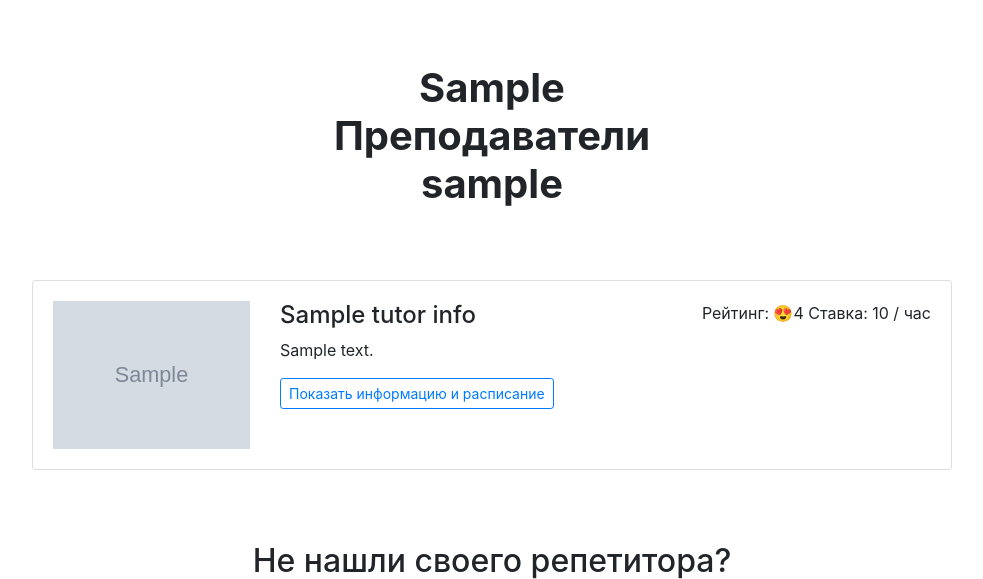
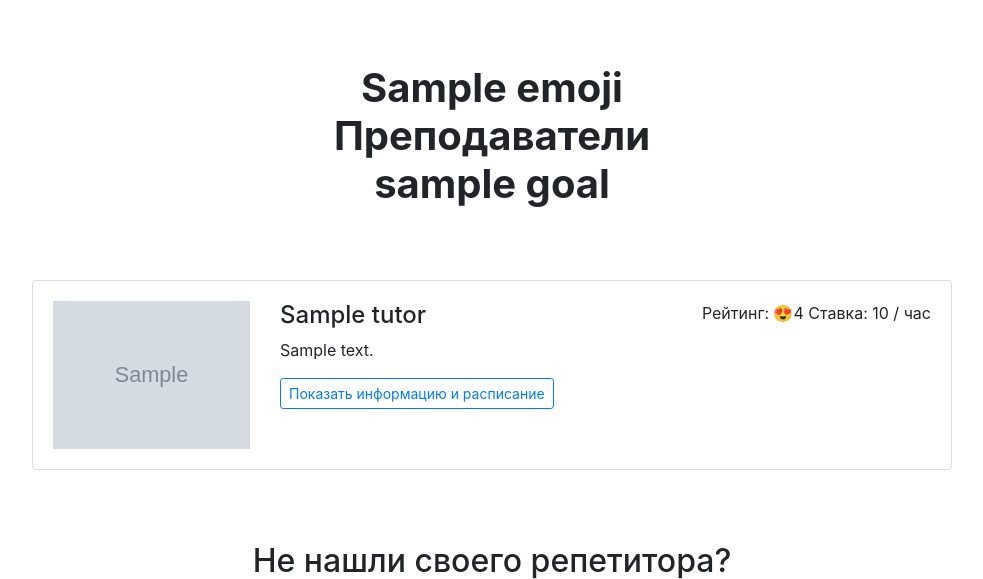
Before and after one commit to levnagornov/English-tutors-website-with-DB, a Flask app: template templates/goal.html in a window 1280 px wide. Shown: the part 72-651 px from the top of the page, without its empty margins (148-1131 px from the left). Run offline with Flask 2, Linux system fonts and the light colour scheme; data comes from the database, SQL or seed files in the repository; the template is opened without the code that fills it: most values are stand-ins (such as "Sample title", 1, 10 or a date in 2020); grey boxes marked "Sample" are stand-in pictures; some libraries are stand-ins or nearby versions.

Commit message:
fixed index and goal page

```diff
--- a/app.py
+++ b/app.py
@@ -6,9 +6,11 @@
 from flask_sqlalchemy import SQLAlchemy
 from flask_migrate import Migrate
 
+from sqlalchemy.sql import func
+
 from config import Config
 from forms import BookingForm, RequestForm, SortTutorsForm
-from sqlalchemy import MetaData
+
 
 app = Flask(__name__)
 app.config.from_object(Config)
@@ -85,7 +87,6 @@
     goal_id = db.Column(db.Integer, db.ForeignKey("goals.id"), nullable=False)
 
 
-
 class TimeForPractice(db.Model):
     """This is time for practice SQLAlchemy model.
     TimeForPractice is related with Request (many-to-one).
@@ -113,17 +114,10 @@
     Contains 6 random tutors, all possible education goals, request for a tutor search form.
     """
 
-    # getting data from DB for HTML template
-    all_tutors = db.session.query(Tutor).all()
-    all_goals = db.session.query(Goal).all()
+    random_tutors = db.session.query(Tutor).order_by(func.random()).limit(6)
+    goals = db.session.query(Goal).all()
 
-    # generating list of 6 random tutors
-    #TODO get random 6 from SQL database
-    random_tutors = random.sample(list(all_tutors), k=6)
-
-    return render_template(
-        "index.html", random_tutors=random_tutors, all_goals=all_goals
-    )
+    return render_template("index.html", random_tutors=random_tutors, goals=goals)
 
 
 @app.route("/all/", methods=["GET", "POST"])
@@ -154,18 +148,15 @@
     return render_template("all.html", all_tutors=sorted_tutors, form=form)
 
 
-@app.route("/goals/<goal>/")
-def render_goal(goal):
+@app.route("/goals/<int:goal_id>/")
+def render_goal(goal_id):
     """Page with a list of tutors by certain education goal."""
 
-    # getting data from DB for HTML template
-    all_tutors = db.session.query(Tutor).all()
-    all_goals = db.session.query(Goal).all()
-    tutors_by_goal = [tutor for tutor in all_tutors if goal in tutor["goals"]]
+    goal = db.session.query(Goal).get(goal_id)
+    if goal is None:
+        return render_not_found(404)
 
-    return render_template(
-        "goal.html", goal=goal, tutors_by_goal=tutors_by_goal, all_goals=all_goals
-    )
+    return render_template("goal.html", goal=goal, tutors_by_goal=goal.tutors)
 
 
 @app.route("/profiles/<int:tutor_id>/")
--- a/templates/goal.html
+++ b/templates/goal.html
@@ -3,20 +3,20 @@
 {% block content %}
 <main class="container mt-3">
   <h1 class="h1 text-center w-50 mx-auto mt-1 py-5 mb-4">
-    <strong>{{ all_goals[goal][1] }}<br />Преподаватели <br> {{ all_goals[goal][0]|lower }}</strong></h1>
+    <strong>{{ goal.emoji}}<br />Преподаватели <br> {{ goal.name|lower }}</strong></h1>
     <div class="row">
     <div class="col-12 col-lg-10 offset-lg-1 m-auto">
 
-      {% for tutor_info in tutors_by_goal|sort(attribute='rating', reverse = True)  %}
+      {% for tutor in tutors_by_goal|sort(attribute='rating', reverse = True)  %}
       <div class="card mb-4">
         <div class="card-body">
           <div class="row">
-            <div class="col-3"><img src="{{ tutor_info.picture }}"  class="img-fluid" alt=""></div>
+            <div class="col-3"><img src="{{ tutor.picture }}"  class="img-fluid" alt=""></div>
             <div class="col-9">
-              <p class="float-right">Рейтинг: 😍{{ tutor_info.rating }} Ставка: {{ tutor_info.price }} / час</p>
-              <h2 class="h4">{{ tutor_info.name }}</h2>
-              <p>{{ tutor_info.about }}</p>
-              <a href="{{ url_for('render_tutor_profile', tutor_id=tutor_info.id) }}" class="btn btn-outline-primary btn-sm mr-3 mb-2">Показать информацию и расписание</a>
+              <p class="float-right">Рейтинг: 😍{{ tutor.rating }} Ставка: {{ tutor.price }} / час</p>
+              <h2 class="h4">{{ tutor.name }}</h2>
+              <p>{{ tutor.about }}</p>
+              <a href="{{ url_for('render_tutor_profile', tutor_id=tutor.id) }}" class="btn btn-outline-primary btn-sm mr-3 mb-2">Показать информацию и расписание</a>
             </div>
           </div>
         </div>
--- a/templates/index.html
+++ b/templates/index.html
@@ -7,9 +7,8 @@
   <div class="text-center mb-5">
     <div class="btn-group mx-auto mb-0" role="group" aria-label="Basic example">
 
-      {% for goal_eng, goal_disc in all_goals.items() %}
-        {% set goal_rus, goal_pic = goal_disc %}
-        <a href="{{ url_for('render_goal', goal=goal_eng) }}" class="btn btn-outline-secondary">{{ goal_pic }} {{ goal_rus }}</a>
+      {% for goal in goals %}
+        <a href="{{ url_for('render_goal', goal_id=goal.id) }}" class="btn btn-outline-secondary">{{ goal.emoji }} {{ goal.name }}</a>
       {% endfor %}
 
     </div>
```
Also changed, not shown: fill_db_with_data.py (+19 -27 lines).
